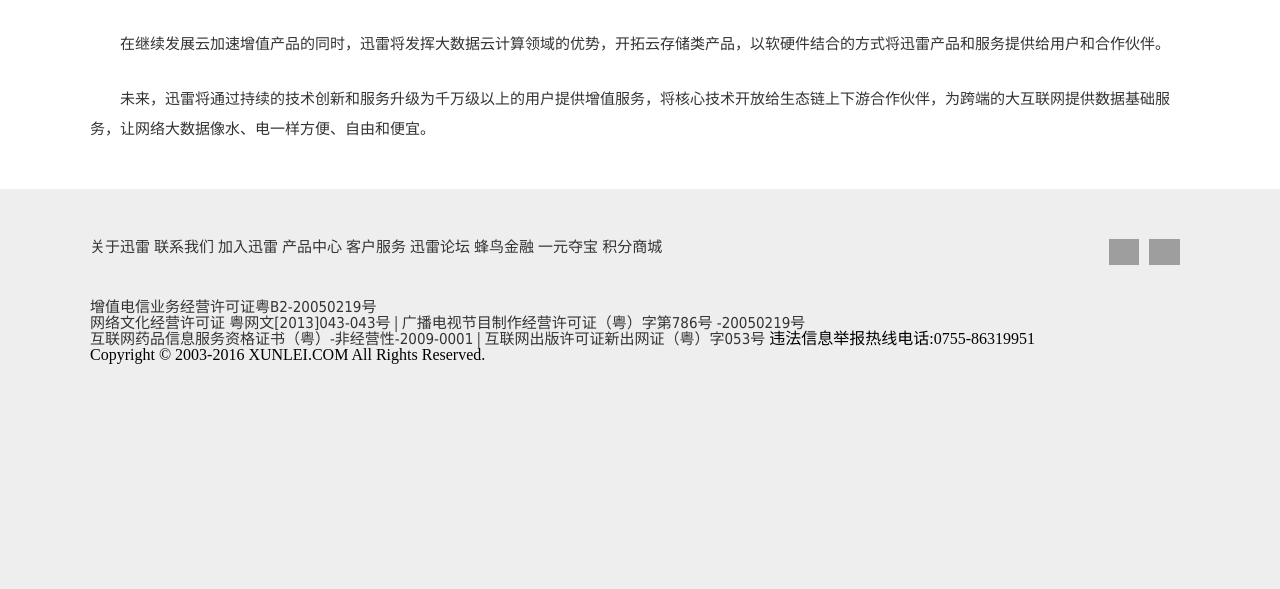
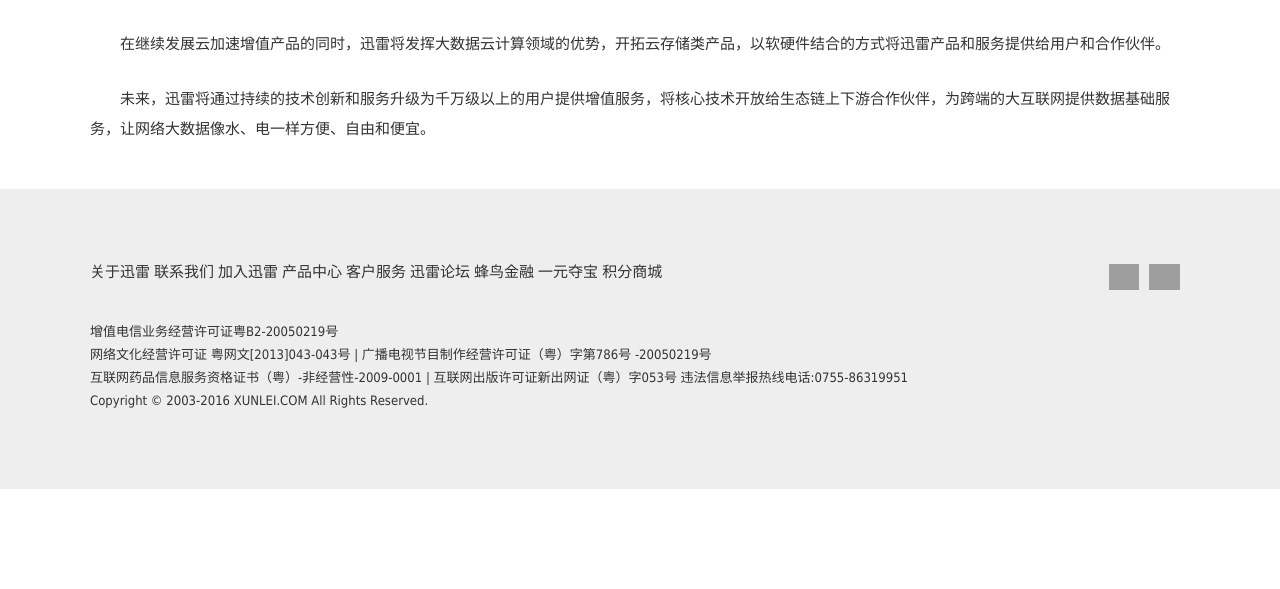
Before and after one commit to blacklike/something, a PHP site: page / in a window 1280 px wide. Shown: the part 659-1248 px from the top of the page. After the commit the page ends 1148 px from the top, so only its background shows below. Run offline with PHP 8.4, Linux system fonts and the light colour scheme; grey boxes are pictures that could not be loaded.

Commit message:
修改迅雷
修改迅雷

```diff
--- a/xunlei/styles/style.css
+++ b/xunlei/styles/style.css
@@ -84,7 +84,7 @@
 }
 .footer{
 	background:#eee;
-	height:400px;
+	height:300px;
 }
 .footer .foot{
 	width:1100px;
@@ -93,7 +93,7 @@
 }
 .footer .foot .bottomLink{
 	float:left;
-	margin-top:50px;
+	margin-top:75px;
 }
 .footer .foot .bottomLink a{
 	text-decoration:none;
@@ -105,7 +105,7 @@
 	float:right;
 	width:200px;
 	height:20px;
-	margin-top:50px
+	margin-top:75px
 }
 .footer .foot .contactUs ul li{
 	float:right;
@@ -122,18 +122,21 @@
 }
 .footer .foot .contactUs ul li{
 	position:relative;
+	/*overflow: hidden;*/
 }
 .footer .foot .contactUs ul a.weixin img{
 	position:absolute;
 	top:28px;
-	left:-60px;
+	left:-6660px;
 	width:180px;
 	height:180px;
-	opacity:0;
+	opacity: 0;
 	-webkit-transition:opacity 1s;
 }
 .footer .foot .contactUs ul a.weixin:hover img{
+	/*display:block;*/
 	opacity:1;
+	left:-60px;
 }
 .footer .foot .contactUs ul a.weibo{
 	display:block;
@@ -146,11 +149,12 @@
 }
 .footer .foot .copyright{
 	float:left;
-	margin-top:40px;
+	margin-top:35px;
 }
-.footer .foot .copyright a{
+.footer .foot .copyright a,.footer .foot .copyright p{
 	text-decoration:none;
 	font-family: "Microsoft YaHei","微软雅黑",tahoma,arial,simsun,"宋体";
-	font-size: 15px;
+	font-size: 13px;
 	color: #333;
+	padding-top:10px;
 }
```
